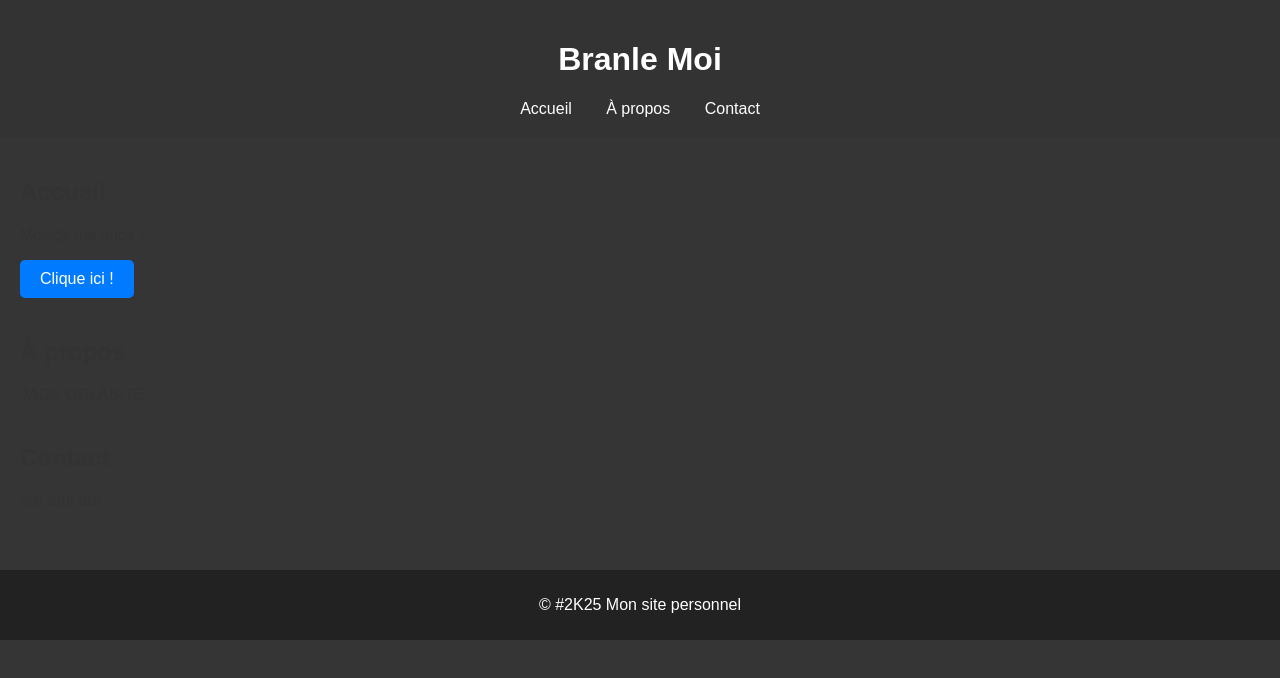
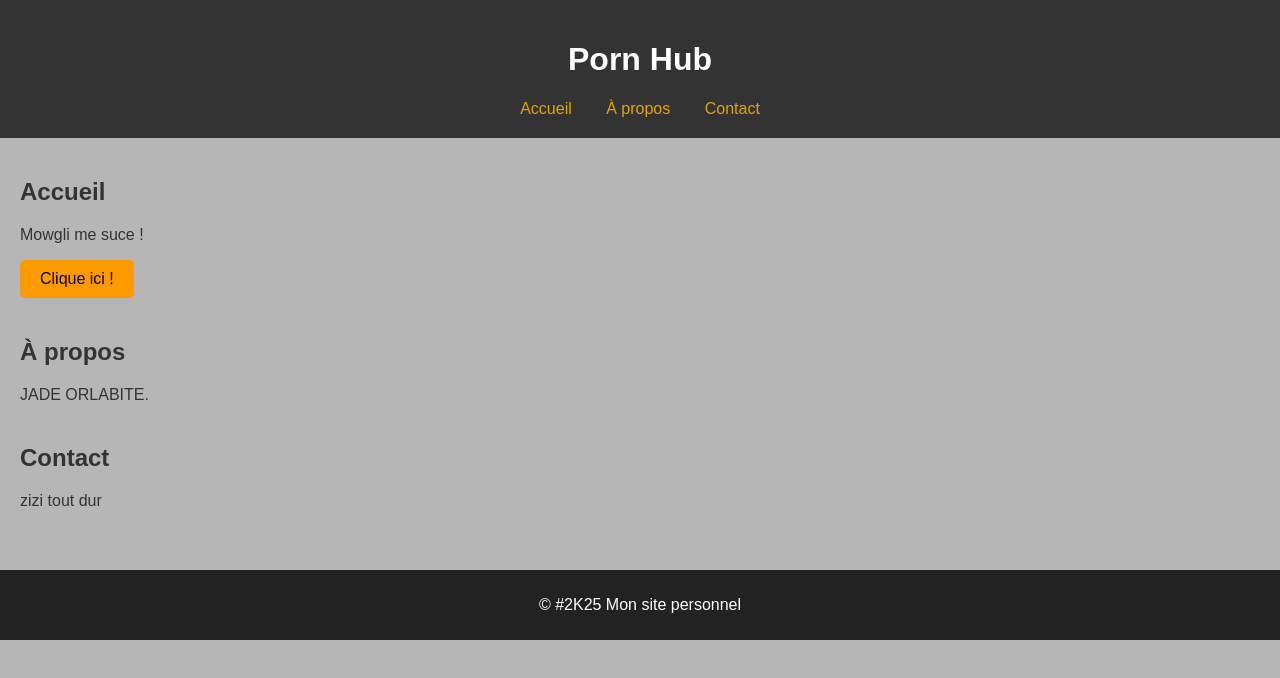
Before and after one commit to KFmota/sitekfmota, a plain HTML site: page index.html in a window 1280 px wide. Drawn offline with Linux system fonts and the light colour scheme.

Commit message:
Add files via upload

```diff
--- a/index.html
+++ b/index.html
@@ -9,7 +9,7 @@
 <body>
 
     <header>
-        <h1>Branle Moi</h1>
+        <h1>Porn Hub</h1>
         <nav>
             <a href="#accueil">Accueil</a>
             <a href="#a-propos">À propos</a>
--- a/styles.css
+++ b/styles.css
@@ -3,7 +3,7 @@ body {
     font-family: Arial, sans-serif;
     margin: 0;
     padding: 0;
-    background-color:rgb(53, 53, 53);
+    background-color:rgb(182, 182, 182);
     color: #333;
 }
 
@@ -15,7 +15,7 @@ header {
 }
 
 nav a {
-    color: white;
+    color: rgb(226, 166, 0);
     margin: 0 15px;
     text-decoration: none;
 }
@@ -35,8 +35,8 @@ section {
 button {
     padding: 10px 20px;
     font-size: 16px;
-    background-color: #007BFF;
-    color: white;
+    background-color: #ff9900;
+    color: rgb(0, 0, 0);
     border: none;
     border-radius: 5px;
     cursor: pointer;
```
